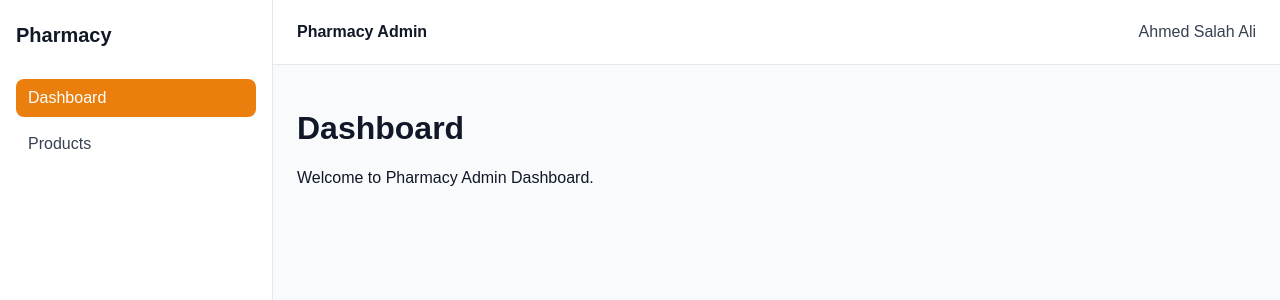
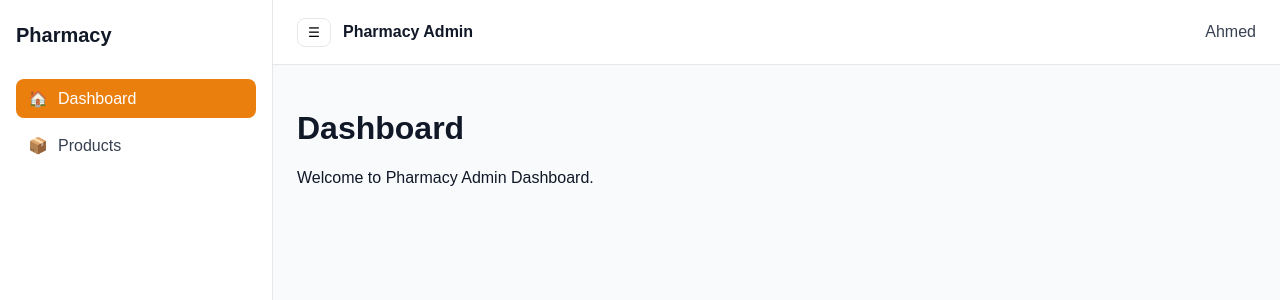
Before and after one commit to AhmedSalahAli/pharmacy-admin, a React (Vite) app: page / in a window 1280 px wide. Shown: the top 300 px of the page. Built offline with nearby package versions, Linux system fonts and the light colour scheme; no server answers.

Commit message:
Add collapsible sidebar state

```diff
--- a/src/components/Header.tsx
+++ b/src/components/Header.tsx
@@ -1,11 +1,24 @@
 import { useAppStore } from '../store/useAppStore';
+
 function Header() {
-  const { appName, userName } = useAppStore();
+  const appName = useAppStore((state) => state.appName);
+  const userName = useAppStore((state) => state.userName);
+  const toggleSidebar = useAppStore((state) => state.toggleSidebar);
+
   return (
     <header className="dashboard-header">
-      <div>
+      <div className="header-left">
+        <button
+          type="button"
+          className="sidebar-toggle-button"
+          onClick={toggleSidebar}
+        >
+          ☰
+        </button>
+
         <strong>{appName}</strong>
       </div>
+
       <div className="dashboard-user">
         {userName}
       </div>
--- a/src/components/Sidebar.tsx
+++ b/src/components/Sidebar.tsx
@@ -4,7 +4,8 @@ function Sidebar() {
   return (
     <aside className="dashboard-sidebar">
       <div className="sidebar-logo">
-        Pharmacy
+        <span className="sidebar-logo-full">Pharmacy</span>
+        <span className="sidebar-logo-short">P</span>
       </div>
 
       <nav className="sidebar-nav">
@@ -15,7 +16,8 @@ function Sidebar() {
             isActive ? 'sidebar-link active' : 'sidebar-link'
           }
         >
-          Dashboard
+          <span className="sidebar-link-icon">🏠</span>
+          <span className="sidebar-link-text">Dashboard</span>
         </NavLink>
 
         <NavLink
@@ -24,7 +26,8 @@ function Sidebar() {
             isActive ? 'sidebar-link active' : 'sidebar-link'
           }
         >
-          Products
+          <span className="sidebar-link-icon">📦</span>
+          <span className="sidebar-link-text">Products</span>
         </NavLink>
       </nav>
     </aside>
--- a/src/layouts/DashboardLayout.css
+++ b/src/layouts/DashboardLayout.css
@@ -10,12 +10,30 @@
   background-color: #ffffff;
   border-right: 1px solid #e5e7eb;
   padding: 24px 16px;
+  transition: width 0.2s ease;
+}
+
+.sidebar-collapsed .dashboard-sidebar {
+  width: 80px;
 }
 
 .sidebar-logo {
   font-size: 20px;
   font-weight: 700;
   margin-bottom: 32px;
+  white-space: nowrap;
+}
+
+.sidebar-logo-short {
+  display: none;
+}
+
+.sidebar-collapsed .sidebar-logo-full {
+  display: none;
+}
+
+.sidebar-collapsed .sidebar-logo-short {
+  display: inline;
 }
 
 .sidebar-nav {
@@ -25,12 +43,15 @@
 }
 
 .sidebar-link {
-  display: block;
+  display: flex;
+  align-items: center;
+  gap: 10px;
   padding: 10px 12px;
   border-radius: 8px;
   color: #374151;
   text-decoration: none;
   font-weight: 500;
+  white-space: nowrap;
 }
 
 .sidebar-link:hover {
@@ -40,6 +61,19 @@
 .sidebar-link.active {
   background-color: #ea7f0d;
   color: #ffffff;
+}
+
+.sidebar-link-icon {
+  width: 20px;
+  text-align: center;
+}
+
+.sidebar-collapsed .sidebar-link-text {
+  display: none;
+}
+
+.sidebar-collapsed .sidebar-link {
+  justify-content: center;
 }
 
 .dashboard-main {
@@ -60,6 +94,24 @@
   justify-content: space-between;
 }
 
+.header-left {
+  display: flex;
+  align-items: center;
+  gap: 12px;
+}
+
+.sidebar-toggle-button {
+  border: 1px solid #e5e7eb;
+  background-color: #ffffff;
+  border-radius: 8px;
+  padding: 6px 10px;
+  cursor: pointer;
+}
+
+.sidebar-toggle-button:hover {
+  background-color: #f3f4f6;
+}
+
 .dashboard-user {
   font-weight: 500;
   color: #374151;
--- a/src/layouts/DashboardLayout.tsx
+++ b/src/layouts/DashboardLayout.tsx
@@ -2,12 +2,23 @@ import { Outlet } from 'react-router-dom';
 
 import Header from '../components/Header';
 import Sidebar from '../components/Sidebar';
+import { useAppStore } from '../store/useAppStore';
 
 import './DashboardLayout.css';
 
 function DashboardLayout() {
+  const sidebarCollapsed = useAppStore(
+    (state) => state.sidebarCollapsed,
+  );
+
   return (
-    <div className="dashboard-layout">
+    <div
+      className={
+        sidebarCollapsed
+          ? 'dashboard-layout sidebar-collapsed'
+          : 'dashboard-layout'
+      }
+    >
       <Sidebar />
 
       <div className="dashboard-main">
--- a/src/store/useAppStore.ts
+++ b/src/store/useAppStore.ts
@@ -3,11 +3,18 @@ import { create } from 'zustand';
 type AppState = {
   appName: string;
   userName: string;
+  sidebarCollapsed: boolean;
   setUserName: (name: string) => void;
+  toggleSidebar: () => void;
 };
 
 export const useAppStore = create<AppState>((set) => ({
   appName: 'Pharmacy Admin',
-  userName: 'Ahmed Salah Ali',
+  userName: 'Ahmed',
+  sidebarCollapsed: false,
   setUserName: (name) => set({ userName: name }),
+  toggleSidebar: () =>
+    set((state) => ({
+      sidebarCollapsed: !state.sidebarCollapsed,
+    })),
 }));
```
